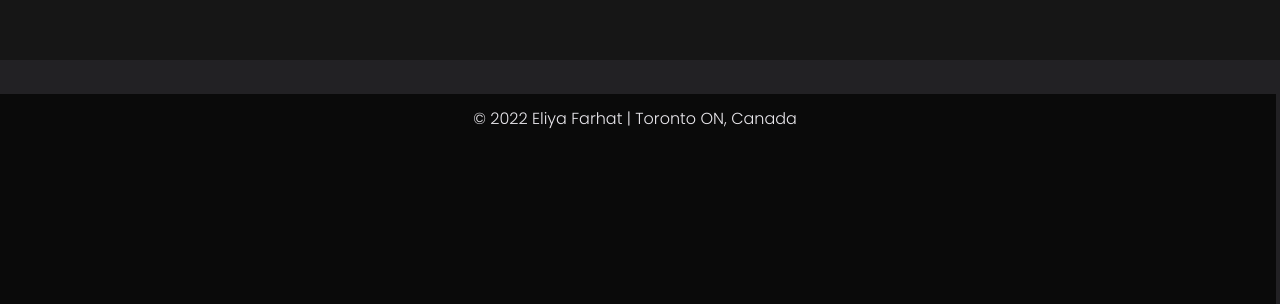
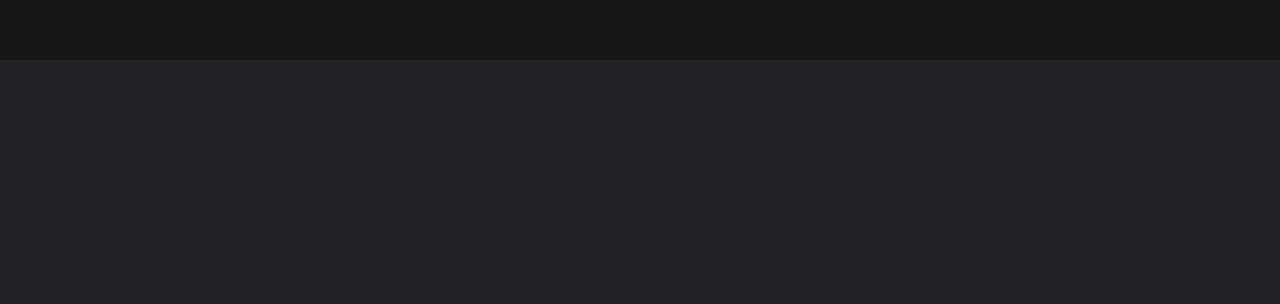
Before and after one commit to EliyaFarhat/EliyaFarhat.github.io, a plain HTML site: page index.html in a window 1280 px wide. Shown: the part 1540-1844 px from the top of the page. After the commit the page ends 1714 px from the top, so only its background shows below. Drawn offline with Linux system fonts and the light colour scheme.

Commit message:
Update main.css

```diff
--- a/main.css
+++ b/main.css
@@ -397,15 +397,18 @@ button:active img {
 }
 .botHeader {
   position: relative;
-  background-color: #0a0a0a;
+  background-color: #0a0a0a00;
   text-align: center;
-  margin-top: 100px;
+  margin-top: 30px;
   top: 90px;
   height: 150px;
   z-index: 0;
-  width: 102%;
-  left: -1.4%;
-  height: 210px;
+  width: 100%;
+  height: 150px;
+  padding: 0px;
+}
+.botHeader a {
+  font-size: 15px;
 }
 /* Mobile :320px. */
 @media screen and (max-width: 1050px) and (min-width: 281px) {
```
